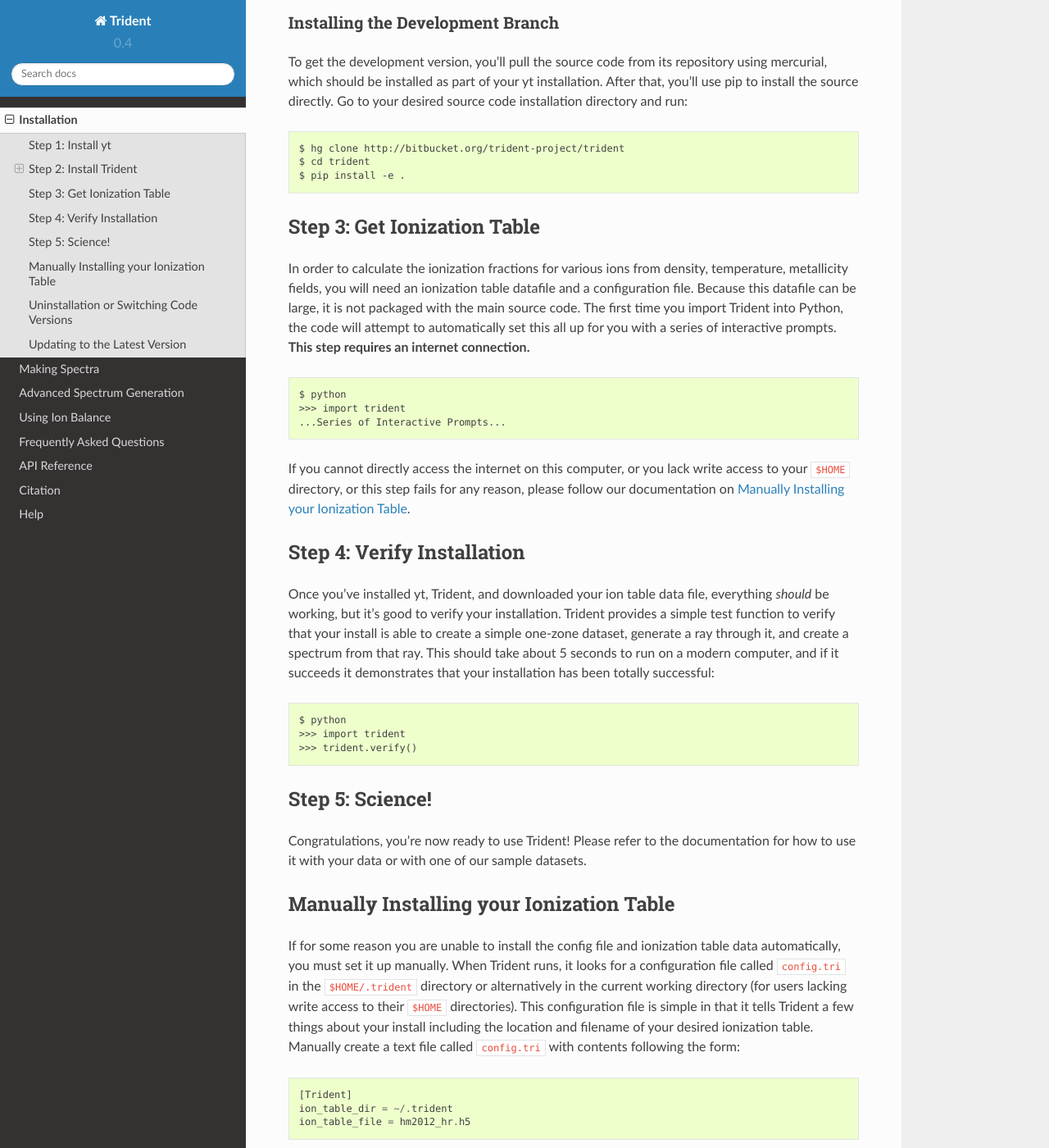
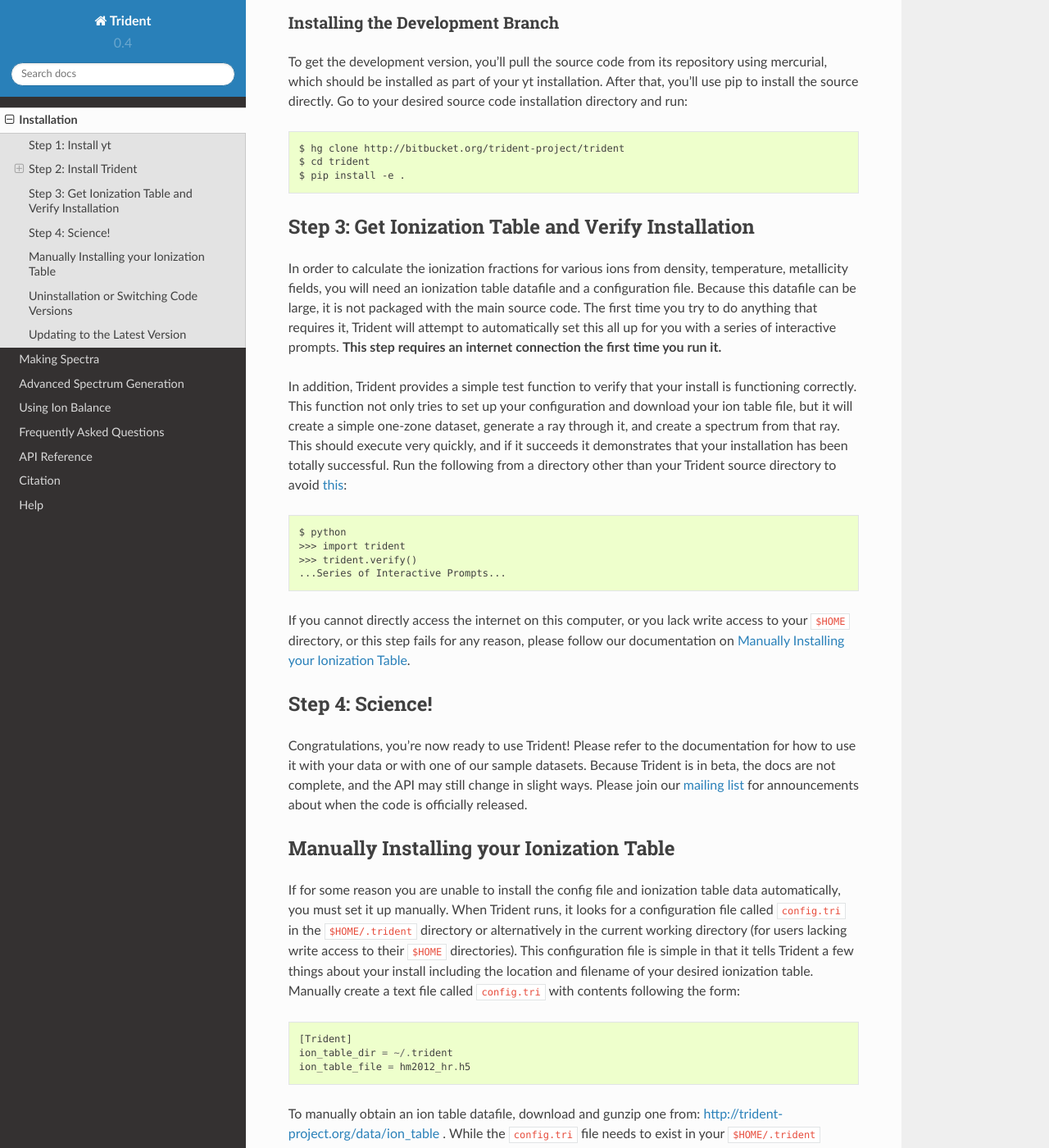
Before and after one commit to trident-project/trident, a Sphinx documentation site: the page built from doc/source/installation.rst, in a window 1280 px wide and 1400 px high, scrolled down 855 px. Shown: the whole window at 82% size. Built offline with Sphinx 7.4.7 and the Read the Docs theme 2.0.0, drawn with Linux system fonts in a browser that asks for light colours; formulas are drawn with MathJax 3; some of the changed text lies outside the part shown.

Commit message:
Updating installation docs to combine verify and download ion_table dataset step.

```diff
--- a/doc/source/installation.rst
+++ b/doc/source/installation.rst
@@ -55,48 +58,47 @@ Go to your desired source code installation directory and run::
     $ cd trident
     $ pip install -e .
 
-Step 3: Get Ionization Table
-----------------------------
+.. _step-3:
+
+Step 3: Get Ionization Table and Verify Installation
+----------------------------------------------------
 
 In order to calculate the ionization fractions for various ions from
 density, temperature, metallicity fields, you will need an ionization table
 datafile and a configuration file.  Because this datafile can be large, it is
-not packaged with the main source code.  The first time you import Trident into
-Python, the code will attempt to automatically set this all up for you with
-a series of interactive prompts.  **This step requires an internet connection.**
+not packaged with the main source code.  The first time you try to do anything
+that requires it, Trident will attempt to automatically set this all up for
+you with a series of interactive prompts.  **This step requires an internet
+connection the first time you run it.**
 
-.. code-block:: bash
+In addition, Trident provides a simple test function to verify that your
+install is functioning correctly.  This function not only tries to set up
+your configuration and download your ion table file, but it will
+create a simple one-zone dataset, generate a ray through it, and
+create a spectrum from that ray.  This should execute very quickly,
+and if it succeeds it demonstrates that your installation has been totally
+successful.  Run the following from a directory other than your Trident
+source directory to avoid :ref:`this <astropy-problem>`::
 
     $ python
     >>> import trident
+    >>> trident.verify()
     ...Series of Interactive Prompts...
 
 If you cannot directly access the internet on this computer, or you lack write
 access to your ``$HOME`` directory, or this step fails for any reason, please
 follow our documentation on :ref:`manual-config`.
 
-Step 4: Verify Installation
----------------------------
+.. _step-4:
 
-Once you've installed yt, Trident, and downloaded your ion table data file,
-everything *should* be working, but it's good to verify your installation.
-Trident provides a simple test function to verify that your install is
-able to create a simple one-zone dataset, generate a ray through it, and
-create a spectrum from that ray.  This should take about 5 seconds to run
-on a modern computer, and if it succeeds it demonstrates that your installation
-has been totally successful::
-
-    $ python
-    >>> import trident
-    >>> trident.verify()
-
-Step 5: Science!
+Step 4: Science!
 ----------------
 
 Congratulations, you're now ready to use Trident!  Please refer to the
 documentation for how to use it with your data or with one of our sample
-datasets.
-
+datasets.  Because Trident is in beta, the docs are not complete, and
+the API may still change in slight ways.  Please join our :ref:`mailing list
+<mailing-list>` for announcements about when the code is officially released.
 
 .. _manual-config:
 
@@ -124,13 +126,9 @@ when you import trident, the ion_table datafile can exist anywhere on the
 file system.  Just assure that the config file points to the proper location
 and filename of the ion table datafile.
 
-Now, to confirm everything is working properly, try to load Trident in a python
-session::
-
-    $ python
-    >>> import trident
-
-If this fails or you have additional problems, please contact our mailing list.
+Now, to confirm everything is working properly, verify your installation
+following :ref:`step-3`.  If this fails or you have additional problems,
+please contact our mailing list.
 
 .. _uninstallation:
 
```
Also changed, not shown: other parts of doc/source/installation.rst (+3 -0 lines), doc/source/faq.rst (+12 -0 lines).
